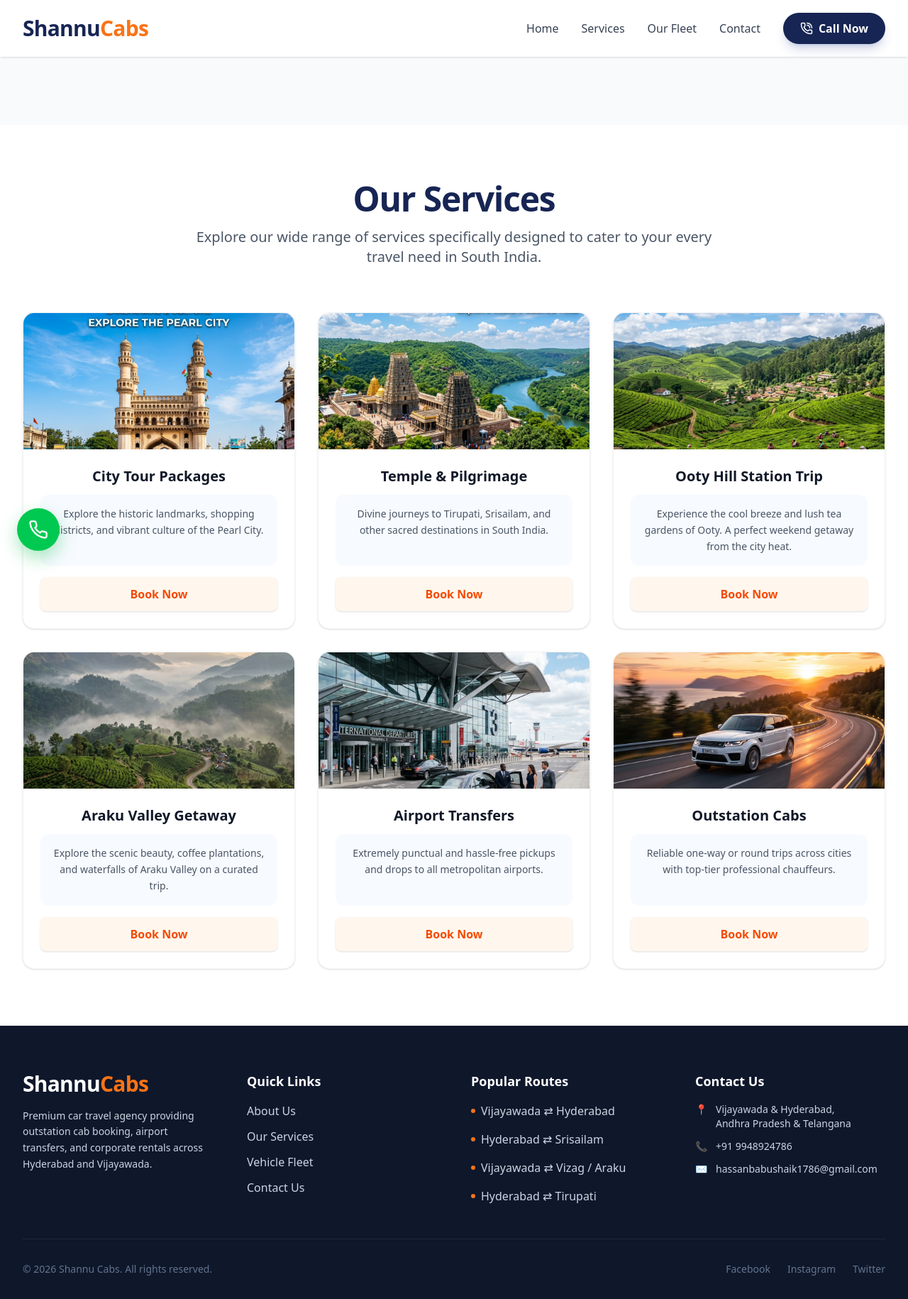
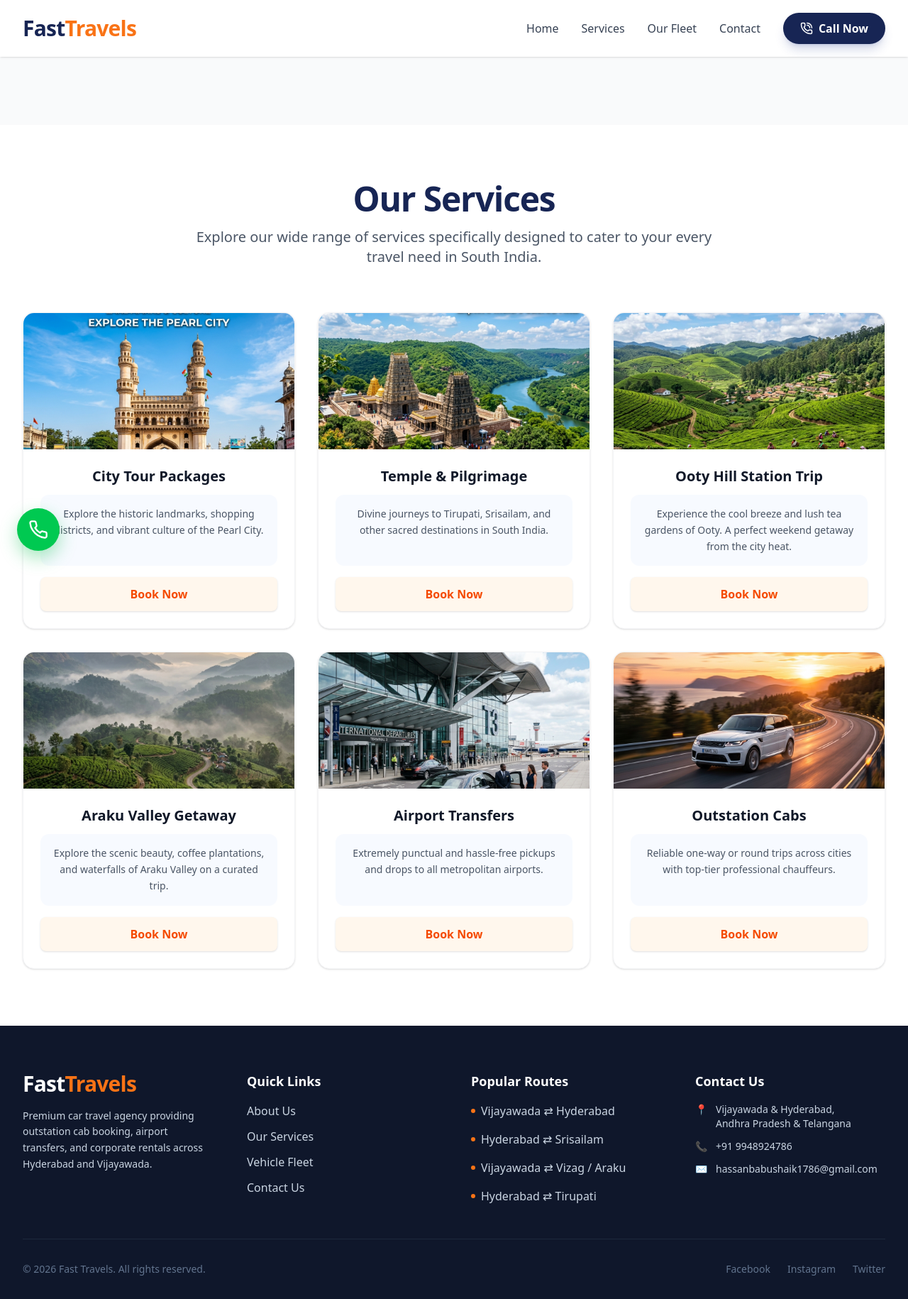
Before and after one commit to praghnesh/shannu-cab-s, a Next.js app: page /services in a window 1280 px wide. Shown: the whole page at 71% size. Built offline with nearby package versions, Linux system fonts and the light colour scheme.

Commit message:
your message

```diff
--- a/app/fleet/page.tsx
+++ b/app/fleet/page.tsx
@@ -1,7 +1,7 @@
 import FleetComponent from '@/components/Fleet';
 
 export const metadata = {
-  title: 'Our Vehicle Fleet | Shannu Car Travels',
+  title: 'Our Vehicle Fleet | Fast Travels',
   description: 'View our diverse fleet including Sedans, SUVs, and Tempo Travellers.',
 };
 
--- a/app/layout.tsx
+++ b/app/layout.tsx
@@ -11,8 +11,8 @@ const poppins = Poppins({
 })
 
 export const metadata: Metadata = {
-  title: 'Shannu Car Travels | Premium Cab Booking in Hyderabad & Vijayawada',
-  description: 'Book the best cab and tour services including airport transfer, outstation, corporate travel, and wedding cars with Shannu Car Travels.',
+  title: 'Fast Travels | Premium Cab Booking in Hyderabad & Vijayawada',
+  description: 'Book the best cab and tour services including airport transfer, outstation, corporate travel, and wedding cars with Fast Travels.',
 }
 
 export default function RootLayout({
--- a/app/services/page.tsx
+++ b/app/services/page.tsx
@@ -1,7 +1,7 @@
 import ServicesComponent from '@/components/Services';
 
 export const metadata = {
-  title: 'Our Services | Shannu Car Travels',
+  title: 'Our Services | Fast Travels',
   description: 'Premium outstation cabs, airport transfers, and wedding cars.',
 };
 
--- a/components/Footer.tsx
+++ b/components/Footer.tsx
@@ -6,7 +6,7 @@ export default function Footer() {
       <div className="max-w-7xl mx-auto px-4 sm:px-6 lg:px-8">
         <div className="grid grid-cols-1 md:grid-cols-4 gap-12 mb-12">
           <div className="col-span-1 md:col-span-1">
-            <span className="text-3xl font-extrabold tracking-tight text-white mb-4 block">Shannu<span className="text-orange-500">Cabs</span></span>
+            <span className="text-3xl font-extrabold tracking-tight text-white mb-4 block">Fast<span className="text-orange-500">Travels</span></span>
             <p className="text-sm leading-relaxed mb-6">
               Premium car travel agency providing outstation cab booking, airport transfers, and corporate rentals across Hyderabad and Vijayawada.
             </p>
@@ -64,7 +64,7 @@ export default function Footer() {
         </div>
 
         <div className="border-t border-slate-800 pt-8 flex flex-col md:flex-row justify-between items-center text-sm text-slate-500">
-          <p>© {new Date().getFullYear()} Shannu Cabs. All rights reserved.</p>
+          <p>© {new Date().getFullYear()} Fast Travels. All rights reserved.</p>
           <div className="flex space-x-6 mt-4 md:mt-0">
             <span className="hover:text-white cursor-pointer">Facebook</span>
             <span className="hover:text-white cursor-pointer">Instagram</span>
--- a/components/Navbar.tsx
+++ b/components/Navbar.tsx
@@ -11,7 +11,7 @@ export default function Navbar() {
         <div className="flex justify-between h-20">
           <div className="flex items-center">
             <Link href="/" className="flex-shrink-0 flex items-center">
-              <span className="text-3xl font-extrabold tracking-tight text-blue-950">Shannu<span className="text-orange-500">Cabs</span></span>
+              <span className="text-3xl font-extrabold tracking-tight text-blue-950">Fast<span className="text-orange-500">Travels</span></span>
             </Link>
           </div>
           <div className="hidden md:flex items-center space-x-8">
--- a/components/Testimonials.tsx
+++ b/components/Testimonials.tsx
@@ -5,14 +5,14 @@ const testimonials = [
     id: 1,
     name: "Rajesh Kumar",
     role: "Regular Customer",
-    content: "Booked an Innova for a family trip to Srisailam. The driver was very professional, car was spotless, and the driving was very safe. Highly recommend Shannu Cabs!",
+    content: "Booked an Innova for a family trip to Srisailam. The driver was very professional, car was spotless, and the driving was very safe. Highly recommend Fast Travels!",
     rating: 5
   },
   {
     id: 2,
     name: "Sneha Reddy",
     role: "Corporate Client",
-    content: "We use Shannu Travels for all our corporate airport transfers in Hyderabad. They are always on time, even for 3 AM flights. Excellent service.",
+    content: "We use Fast Travels for all our corporate airport transfers in Hyderabad. They are always on time, even for 3 AM flights. Excellent service.",
     rating: 5
   },
   {
@@ -33,7 +33,7 @@ const testimonials = [
     id: 5,
     name: "Kiran Dev",
     role: "Business Traveler",
-    content: "Most reliable cab service for long distances. I've tried many, but Shannu travels' punctuality and driver behavior are unmatched in the region.",
+    content: "Most reliable cab service for long distances. I've tried many, but Fast Travels' punctuality and driver behavior are unmatched in the region.",
     rating: 5
   }
 ];
--- a/package.json
+++ b/package.json
@@ -1,5 +1,5 @@
 {
-  "name": "shannutravels",
+  "name": "fast-travels",
   "version": "0.1.0",
   "private": true,
   "scripts": {
```
